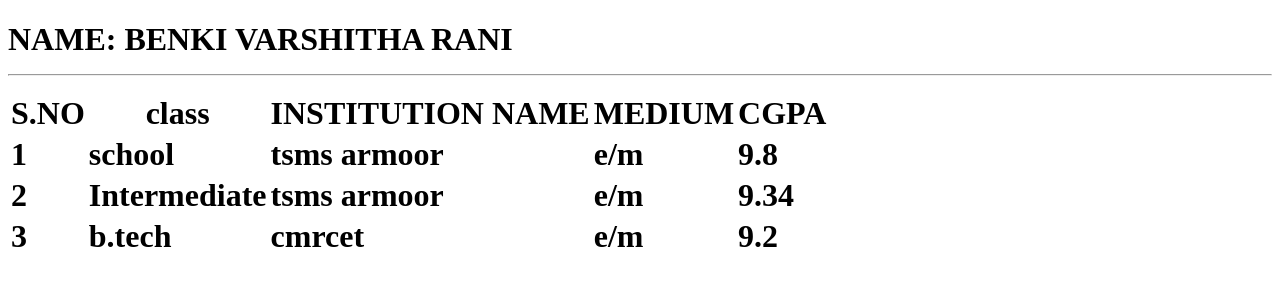
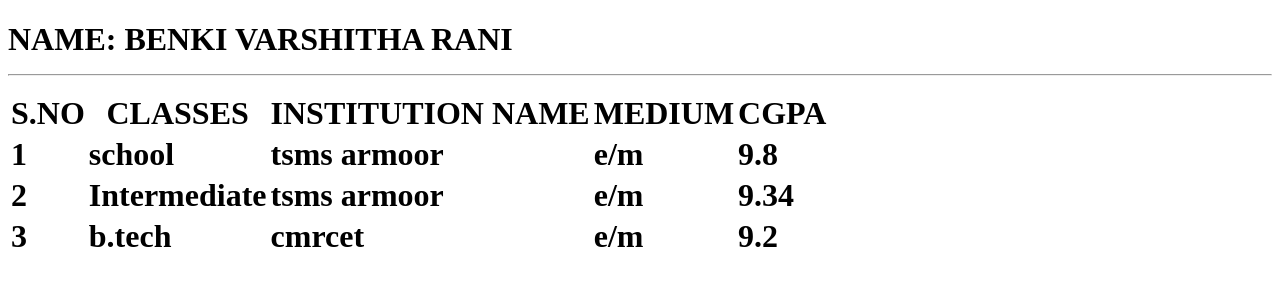
Before and after one commit to bvarshitharani62/bvarshitharani62.github.io, a plain HTML site: page resume.html in a window 1280 px wide. Drawn offline with Linux system fonts and the light colour scheme.

Commit message:
Update resume.html

```diff
--- a/resume.html
+++ b/resume.html
@@ -13,7 +13,7 @@
                <table>
                 <tr>
                     <th>S.NO</th>
-                    <th>class</th>
+                    <th>CLASSES</th>
                     <th>INSTITUTION NAME</th>
                     <th>MEDIUM</th>
                     <th>CGPA</th>
```
